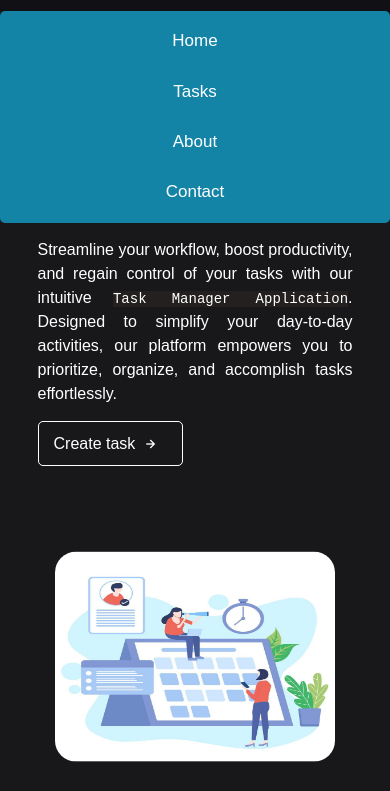
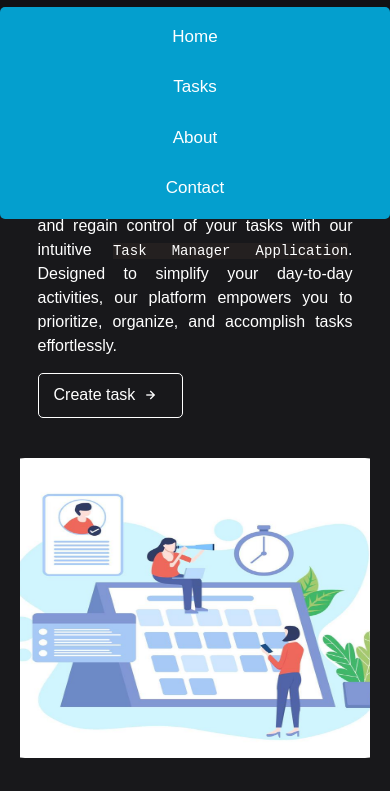
Before and after one commit to Asad-Ali-Developer/Task-Application, a plain HTML site: page index.html in a window 390 px wide. Both pictures are taken after a click on the element 338 px from the left and 35 px from the top of the page. Shown: the part 53-844 px from the top of the page. Drawn offline with nearby package versions, Linux system fonts and the light colour scheme.

Commit message:
Almost Done / Responsiveness - Index.html

```diff
--- a/css/styles.css
+++ b/css/styles.css
@@ -4,12 +4,10 @@
   box-sizing: border-box;
 }
 
-html,
 body {
   font-family: sans-serif;
   background-color: #18181b;
   color: white;
-  overflow-x: hidden;
 }
 
 nav {
@@ -35,7 +33,7 @@ nav {
   align-items: center;
   flex-direction: row;
   gap: 30px;
-  overflow: hidden;
+  transition: 0.8s;
 }
 
 nav a {
@@ -67,18 +65,16 @@ footer {
 .text-banner {
   display: flex;
   justify-content: space-between;
-  max-width: 1180px;
+  max-width: 80%; /* Adjusted */
   margin-inline: auto;
   gap: 50px;
-  overflow: hidden;
+  overflow-x: hidden;
   align-items: center;
   margin-top: 12vh;
-  /* flex-wrap: wrap; */
-  z-index: 4;
 }
 
 .texts {
-  width: 600px;
+  width: 50%; /* Adjusted */
 }
 
 .texts > h1 {
@@ -98,7 +94,6 @@ footer {
   font-size: 16px;
   line-height: 1.5;
   text-align: justify;
-  /* text-indent: 10px; */
 }
 
 .banner {
@@ -179,13 +174,7 @@ code {
   border-radius: 10px;
 }
 
-.contactLinks > a {
-  color: rgb(154, 152, 152);
-  text-decoration: none;
-  transition: 0.3s;
-  font-size: 25px;
-}
-
+.contactLinks > a,
 .contactLinksForAbout > a {
   color: rgb(154, 152, 152);
   text-decoration: none;
@@ -193,10 +182,7 @@ code {
   font-size: 25px;
 }
 
-.contactLinks > a:hover {
-  color: rgb(206, 206, 206);
-}
-
+.contactLinks > a:hover,
 .contactLinksForAbout > a:hover {
   color: rgb(206, 206, 206);
 }
@@ -226,35 +212,28 @@ code {
 /* MEDIA QUERIES */
 
 @media (max-width: 1090px) {
-  /* Adjust layout for large devices */
   .burgerBtn {
     display: block;
   }
 
   .partTwo {
+    overflow-x: hidden;
     display: none;
-    overflow: hidden;
-  }
-
-  .partTwo {
-    display: flex;
     flex-direction: column;
+    line-height: 1.2;
     position: absolute;
-    transform: translateX(150%);
+    top: 60px;
     right: 0;
-    margin-top: 270px;
     width: 50%;
-    background-color: rgb(20, 132, 166);
+    background-color: rgb(4, 159, 206);
     padding: 20px 0;
-    line-height: 1.2;
+    border-radius: 5px;
     font-weight: 500;
-    transition: 0.3s;
-    border-radius: 10px;
+    transition: 0.8s;
   }
 
   nav {
     padding: 30px 80px;
-    /* overflow: hidden !important; */
   }
 
   .burgerBtn {
@@ -262,23 +241,13 @@ code {
   }
 
   .text-banner {
-    /* width: 80%; */
     margin-inline: auto;
     flex-wrap: nowrap;
     flex-direction: column;
-    transition: 0.3s;
     gap: 100px;
   }
 
-  .banner {
-    transform: scale(1);
-    /* width: 50%; */
-    /* height: 50%; */
-    /* height: 100; */
-  }
-
   .texts {
-    flex-wrap: wrap;
     width: 90%;
     margin-top: 0;
   }
@@ -286,8 +255,9 @@ code {
   .texts > h1 {
     font-size: 26px;
   }
-  .texts > h1 {
-    font-size: 54px;
+
+  .banner {
+    transform: scale(1);
   }
 
   .contactLinks {
@@ -297,56 +267,50 @@ code {
 }
 
 @media (max-width: 768px) {
-  .burger {
+  .burgerBtn {
     display: block;
+  }
+
+  .text-banner{
+    margin: 15% 0;
+  }
+
+  body {
+    overflow-x: hidden;
   }
 
   .partTwo {
     display: none;
-  }
-
-  .partTwo {
-    display: flex;
     flex-direction: column;
+    line-height: 1.2;
     position: absolute;
-    transform: translateX(150%);
+    top: 60px;
     right: 0;
-    margin-top: 270px;
     width: 100%;
-    background-color: rgb(20, 132, 166);
+    background-color: rgb(4, 159, 206);
     padding: 20px 0;
-    line-height: 1.2;
+    border-radius: 5px;
     font-weight: 500;
-    transition: 0.3s;
-    border-radius: 5px;
+    transition: 0.8s;
   }
 
   nav {
     padding: 20px 40px;
   }
 
-  .burger {
+  .burgerBtn {
     z-index: 3;
   }
 
   .text-banner {
-    /* width: 80%; */
     margin-inline: auto;
     flex-wrap: nowrap;
     flex-direction: column;
-    transition: 0.3s;
     gap: 40px;
-  }
-
-  .banner {
-    transform: scale(0.7);
-    /* width: 50%; */
-    /* height: 50%; */
-    /* height: 100; */
+    max-width: 100%;
   }
 
   .texts {
-    flex-wrap: wrap;
     width: 90%;
     margin-top: 0;
   }
@@ -354,6 +318,7 @@ code {
   .texts > h4 {
     font-size: 18px;
   }
+
   .texts > h1 {
     font-size: 34px;
   }
@@ -362,4 +327,7 @@ code {
     margin-top: 20px;
     margin-bottom: 90px;
   }
+  footer{
+    margin: 0;
+  }
 }
--- a/js/index.js
+++ b/js/index.js
@@ -11,10 +11,12 @@ let flag = 0
 
 burgerBtn.addEventListener('click', () => {
     if (flag == 0) {
-      partTwo.style.transform = "translateX(0)"
+      partTwo.style.transform = "translateX(0)";
+      partTwo.style.display = "flex";
       flag = 1
     } else {
-      partTwo.style.transform = "translateX(100%)"
+      partTwo.style.transform = "translateX(100%)";
+      partTwo.style.display = "none";
       flag = 0
     }
 })
```
